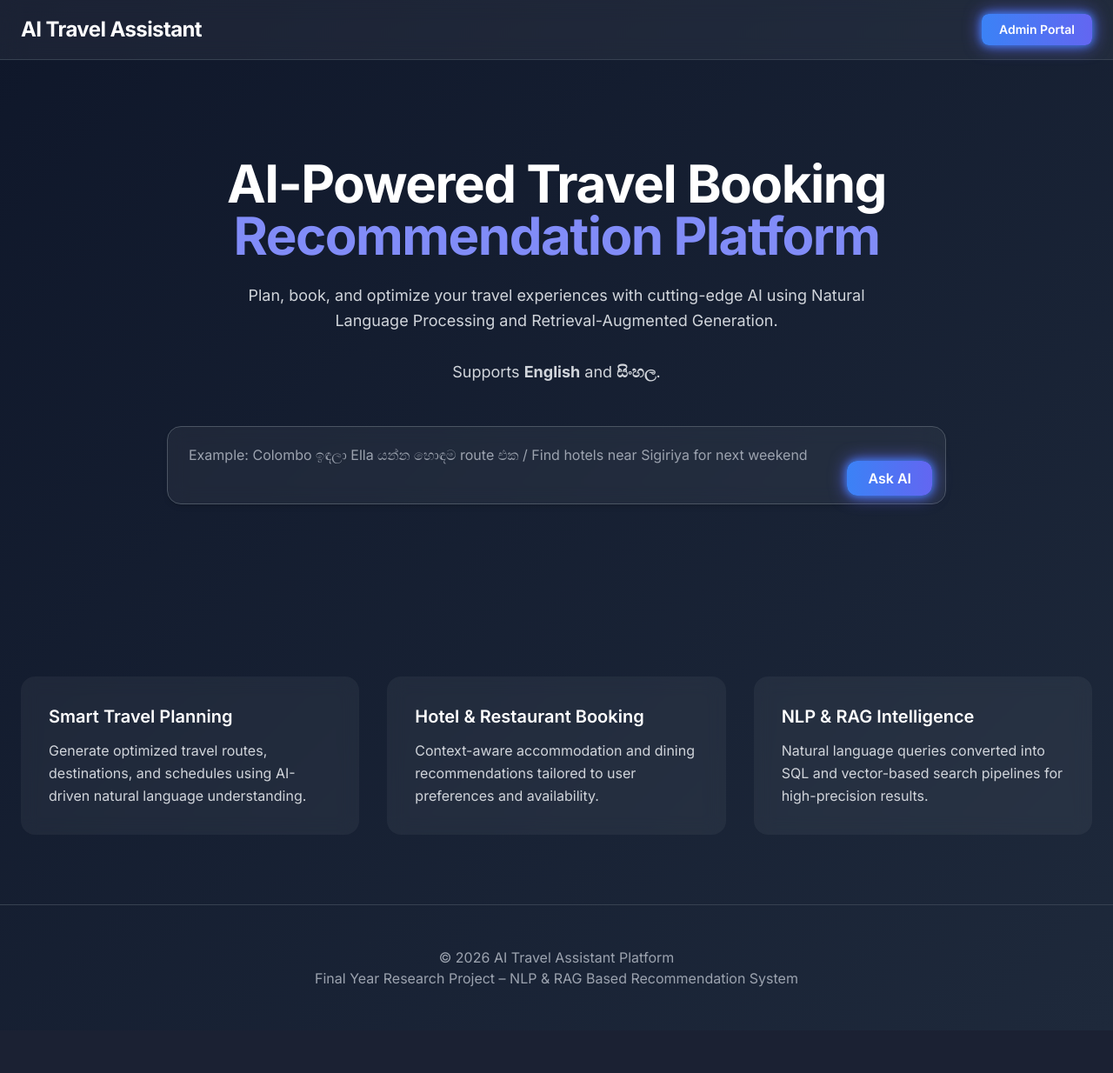
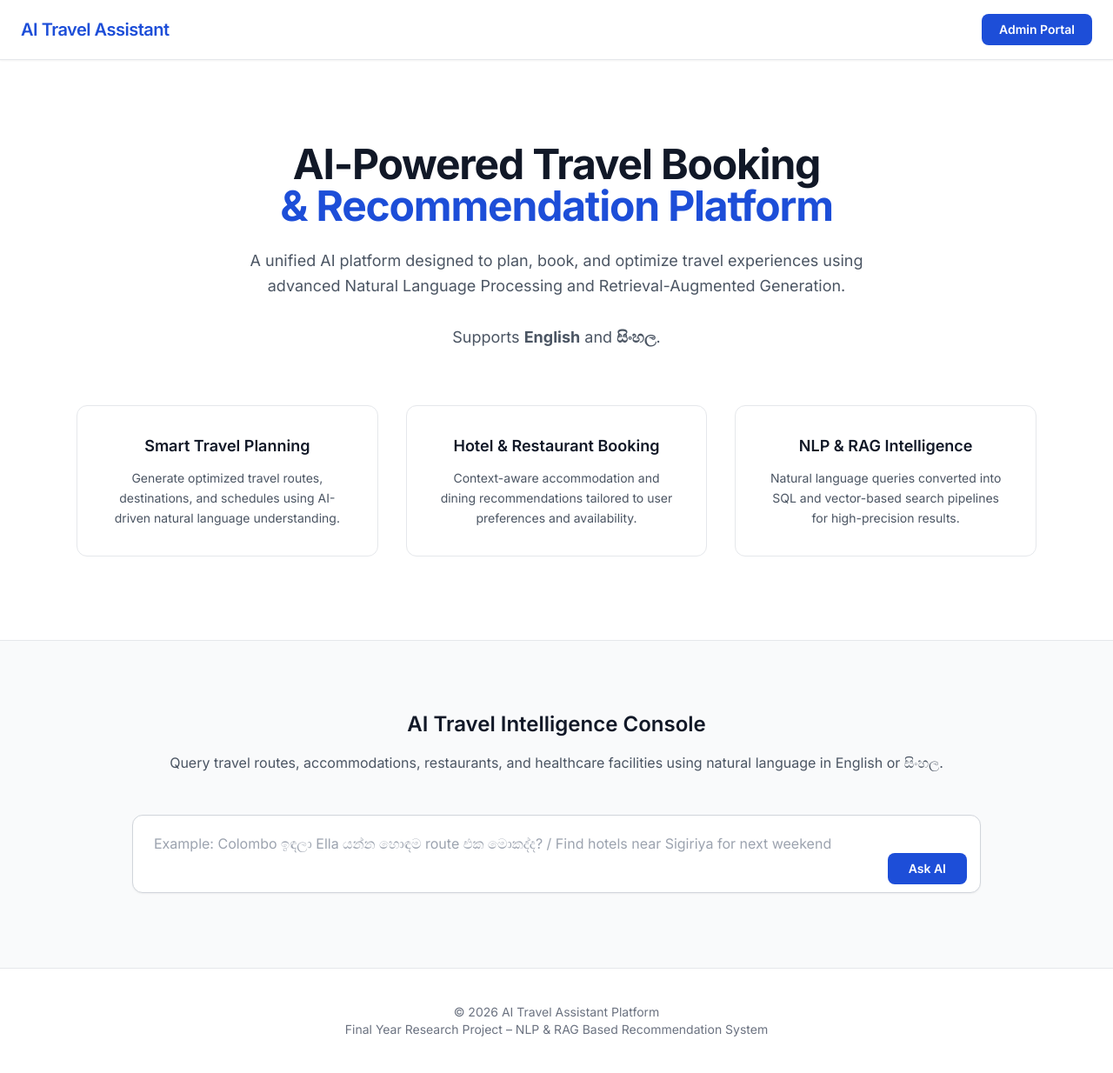
Before and after one commit to Sahasra-Kesara/travel-app-ai, a Flask app: page /user/ in a window 1280 px wide. Shown: the whole page at 87% size. Before the commit the page ends 1135 px from the top, so only its background shows below. Run offline with Flask 3, Linux system fonts and the light colour scheme; parts of the project's set-up code (start-up, migrations or seed data) failed here and were passed over; some libraries are stand-ins or nearby versions.

```diff
--- a/app/templates/home.html
+++ b/app/templates/home.html
@@ -9,106 +9,114 @@
 
     <!-- Inter Font -->
     <link href="https://fonts.googleapis.com/css2?family=Inter:wght@400;500;600;700&display=swap" rel="stylesheet">
-
-    <style>
-        body {
-            font-family: 'Inter', sans-serif;
-            background: linear-gradient(135deg, #0f172a, #1e293b);
-            color: #f1f5f9;
-        }
-        .glass-card {
-            backdrop-filter: blur(10px);
-            background-color: rgba(255, 255, 255, 0.05);
-        }
-        .btn-neon {
-            background: linear-gradient(90deg, #3b82f6, #6366f1);
-            color: #fff;
-            box-shadow: 0 0 10px #3b82f6, 0 0 20px #6366f1;
-        }
-        .btn-neon:hover {
-            box-shadow: 0 0 20px #3b82f6, 0 0 40px #6366f1;
-        }
-        textarea::placeholder {
-            color: #cbd5e1;
-        }
-    </style>
 </head>
 
-<body>
+<body class="bg-white text-gray-800 font-['Inter']">
 
 <!-- ================= NAVBAR ================= -->
-<nav class="backdrop-blur-md glass-card sticky top-0 z-50 border-b border-gray-700">
+<nav class="bg-white border-b shadow-sm">
     <div class="max-w-7xl mx-auto px-6 py-4 flex justify-between items-center">
-        <h1 class="text-2xl font-bold tracking-tight text-white">
+
+        <!-- Logo -->
+        <h1 class="text-xl font-semibold tracking-tight text-blue-700">
             AI Travel Assistant
         </h1>
+
+        <!-- Admin Button -->
         <a href="/admin"
-           class="btn-neon px-5 py-2 rounded-lg text-sm font-semibold transition">
+           class="bg-blue-700 text-white px-5 py-2 rounded-lg text-sm font-semibold
+                  hover:bg-blue-800 transition">
             Admin Portal
         </a>
     </div>
 </nav>
 
 <!-- ================= HERO SECTION ================= -->
-<section class="max-w-6xl mx-auto px-6 py-28 text-center">
-    <h2 class="text-5xl md:text-6xl font-extrabold tracking-tight leading-tight text-white">
+<section class="max-w-6xl mx-auto px-6 py-24 text-center">
+    <h2 class="text-4xl md:text-5xl font-bold tracking-tight leading-tight text-gray-900">
         AI-Powered Travel Booking <br>
-        <span class="text-indigo-400">Recommendation Platform</span>
+        <span class="text-blue-700">& Recommendation Platform</span>
     </h2>
 
-    <p class="mt-6 text-lg text-gray-300 max-w-3xl mx-auto leading-relaxed">
-        Plan, book, and optimize your travel experiences with cutting-edge AI
-        using Natural Language Processing and Retrieval-Augmented Generation.
+    <p class="mt-6 text-lg text-gray-600 max-w-3xl mx-auto leading-relaxed">
+        A unified AI platform designed to plan, book, and optimize travel experiences
+        using advanced Natural Language Processing and Retrieval-Augmented Generation.
         <br><br>
         Supports <strong>English</strong> and <strong>සිංහල</strong>.
     </p>
 
-    <!-- ================= AI SEARCH ================= -->
-    <div class="mt-12 max-w-4xl mx-auto">
+    <!-- Feature Cards -->
+    <div class="grid grid-cols-1 md:grid-cols-3 gap-8 mt-16">
+
+        <div class="bg-white border rounded-xl p-8 hover:shadow-md transition">
+            <h3 class="font-semibold text-lg text-gray-900">
+                Smart Travel Planning
+            </h3>
+            <p class="text-sm text-gray-600 mt-3 leading-relaxed">
+                Generate optimized travel routes, destinations, and schedules using
+                AI-driven natural language understanding.
+            </p>
+        </div>
+
+        <div class="bg-white border rounded-xl p-8 hover:shadow-md transition">
+            <h3 class="font-semibold text-lg text-gray-900">
+                Hotel & Restaurant Booking
+            </h3>
+            <p class="text-sm text-gray-600 mt-3 leading-relaxed">
+                Context-aware accommodation and dining recommendations tailored to
+                user preferences and availability.
+            </p>
+        </div>
+
+        <div class="bg-white border rounded-xl p-8 hover:shadow-md transition">
+            <h3 class="font-semibold text-lg text-gray-900">
+                NLP & RAG Intelligence
+            </h3>
+            <p class="text-sm text-gray-600 mt-3 leading-relaxed">
+                Natural language queries converted into SQL and vector-based search
+                pipelines for high-precision results.
+            </p>
+        </div>
+
+    </div>
+</section>
+
+<!-- ================= AI SEARCH SECTION ================= -->
+<section class="bg-gray-50 border-t py-20">
+    <div class="max-w-5xl mx-auto px-6 text-center">
+
+        <h3 class="text-2xl font-semibold text-gray-900 mb-4">
+            AI Travel Intelligence Console
+        </h3>
+
+        <p class="text-gray-600 mb-12">
+            Query travel routes, accommodations, restaurants, and healthcare facilities
+            using natural language in English or සිංහල.
+        </p>
+
+        <!-- Search Form -->
         <form action="{{ url_for('user.search') }}" method="POST" class="relative">
             <textarea
                 name="query"
                 rows="2"
-                placeholder="Example: Colombo ඉඳලා Ella යන්න හොඳම route එක / Find hotels near Sigiriya for next weekend"
-                class="w-full resize-none rounded-2xl border border-gray-600 px-6 py-5 text-base
-                       focus:outline-none focus:ring-2 focus:ring-indigo-400 shadow-md glass-card"
+                placeholder="Example: Colombo ඉඳලා Ella යන්න හොඳම route එක මොකද්ද? / Find hotels near Sigiriya for next weekend"
+                class="w-full resize-none rounded-xl border border-gray-300 px-6 py-5 text-base
+                       focus:outline-none focus:ring-2 focus:ring-blue-600 shadow-sm"
             ></textarea>
 
             <button
                 type="submit"
-                class="absolute right-4 bottom-4 px-6 py-2 rounded-xl font-semibold btn-neon hover:scale-105 transition transform">
+                class="absolute right-4 bottom-4 bg-blue-700 text-white px-6 py-2
+                       rounded-lg text-sm font-semibold hover:bg-blue-800 transition">
                 Ask AI
             </button>
         </form>
-    </div>
-</section>
 
-<!-- ================= FEATURE CARDS ================= -->
-<section class="max-w-7xl mx-auto px-6 py-20 grid grid-cols-1 md:grid-cols-3 gap-8">
-    <div class="glass-card rounded-2xl p-8 hover:shadow-xl transition">
-        <h3 class="font-semibold text-xl text-white">Smart Travel Planning</h3>
-        <p class="text-gray-300 mt-3 leading-relaxed">
-            Generate optimized travel routes, destinations, and schedules using AI-driven natural language understanding.
-        </p>
-    </div>
-
-    <div class="glass-card rounded-2xl p-8 hover:shadow-xl transition">
-        <h3 class="font-semibold text-xl text-white">Hotel & Restaurant Booking</h3>
-        <p class="text-gray-300 mt-3 leading-relaxed">
-            Context-aware accommodation and dining recommendations tailored to user preferences and availability.
-        </p>
-    </div>
-
-    <div class="glass-card rounded-2xl p-8 hover:shadow-xl transition">
-        <h3 class="font-semibold text-xl text-white">NLP & RAG Intelligence</h3>
-        <p class="text-gray-300 mt-3 leading-relaxed">
-            Natural language queries converted into SQL and vector-based search pipelines for high-precision results.
-        </p>
     </div>
 </section>
 
 <!-- ================= FOOTER ================= -->
-<footer class="text-center text-gray-400 py-12 border-t border-gray-700">
+<footer class="text-center text-sm text-gray-500 py-10 border-t">
     © 2026 AI Travel Assistant Platform
     <br>
     Final Year Research Project – NLP & RAG Based Recommendation System
```
